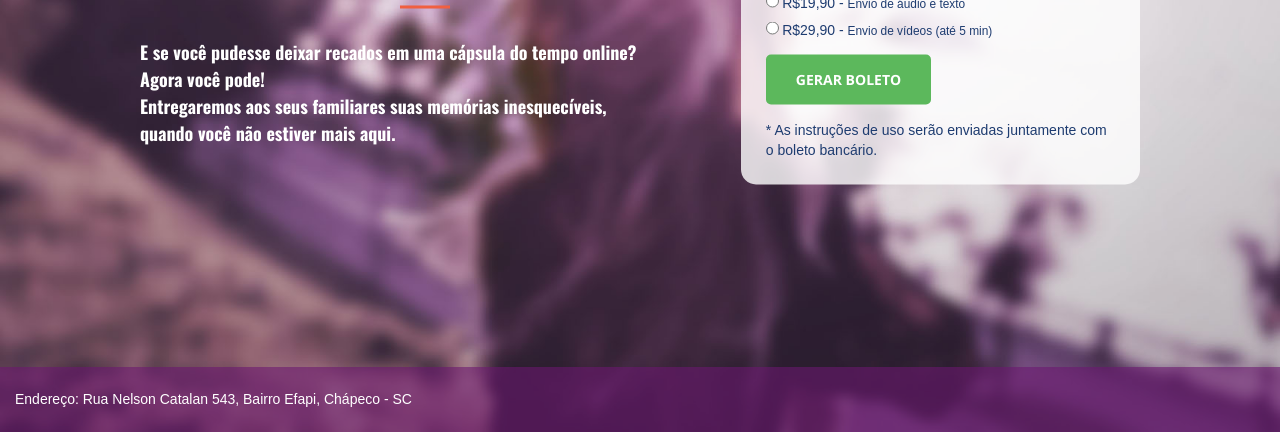
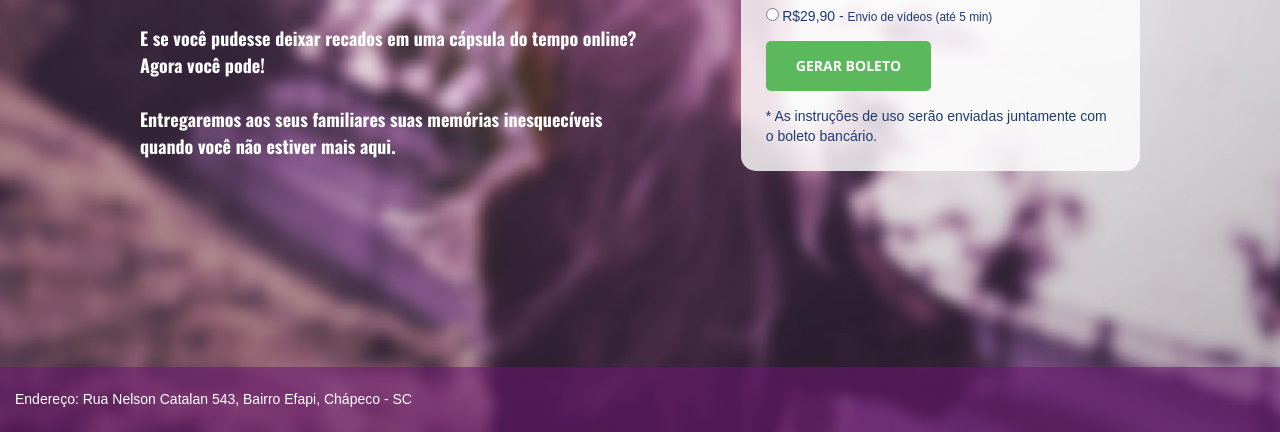
Before and after one commit to Geffersonvivan/CapTime, a website: page index.html in a window 1280 px wide. Shown: the part 368-800 px from the top of the page. Drawn offline with nearby package versions, Linux system fonts and the light colour scheme.

Commit message:
Nova linha

```diff
--- a/index.html
+++ b/index.html
@@ -183,7 +183,7 @@
                     <div class="col-md-7">
                         <h1 id="homeHeading">Envie a sua mensagem para o futuro!</h1>
                         <hr>
-                        <p class="description">E se você pudesse deixar recados em uma cápsula do tempo online? Agora você pode!<br> Entregaremos aos seus familiares suas memórias inesquecíveis, quando você não estiver mais aqui.</p>
+                        <p class="description">E se você pudesse deixar recados em uma cápsula do tempo online? Agora você pode!<br><br> Entregaremos aos seus familiares suas memórias inesquecíveis quando você não estiver mais aqui.</p>
                     </div>
                     <div class="col-md-5">
                         <form action="envio.php" method="post" id="main-form">
```
